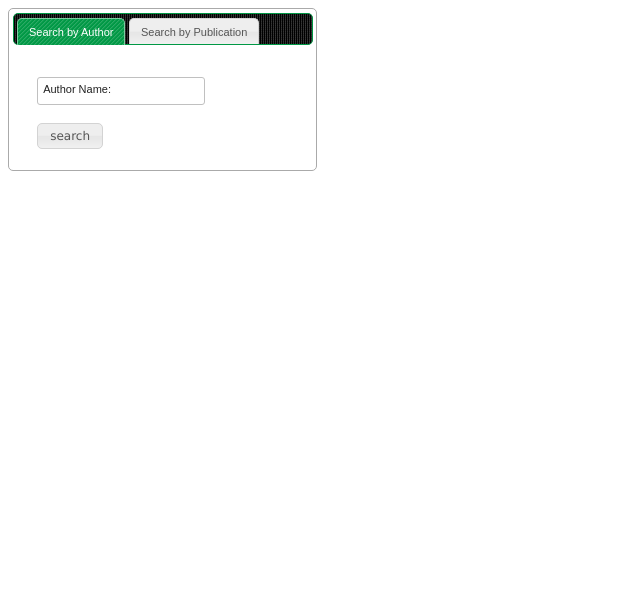
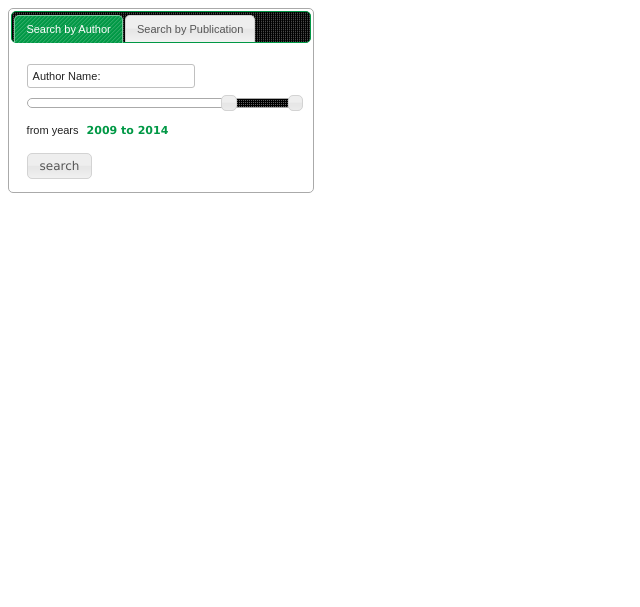
Before and after one commit to michaelprummer/infovis, a PHP site: page / in a window 1280 px wide. Shown: the top 607 px of the page, without its empty margins (0-640 px from the left). Run offline with PHP 8.4, Linux system fonts and the light colour scheme.

Commit message:
JS Parser: Filter engine

```diff
--- a/css/style.css
+++ b/css/style.css
@@ -1,6 +1,3 @@
-.error{
-    background: red;
-}
 
 .block {
     margin: 1em 0;
@@ -12,6 +9,11 @@
     padding: 1em;
     margin: 1em;
     background: #cccccc;
+}
+.green{
+    color:#009845;
+    font-weight: bold;
+
 }
 input{
     padding:5px;
@@ -30,10 +32,10 @@ input{
 .input{
     display:inline-block;
     float:left;
-    height: 1.5em;
+    height: 22px;
     border-radius: 3px;
     border: 1px solid #c0c0c0;
-    margin: 0.8em 1% 1em 0;
+    margin: 10px 1% 10px 0;
     overflow:hidden;
 
 }
@@ -53,12 +55,14 @@ input{
     border:0;
     font-size:12px;
     outline:0;
-    margin-left: 0.5em;
+    margin-left: 6px;
     background:transparent;
 
 }
 
-
+#nav{
+    font-size:11px;
+}
 
 .error{
     background-color:#F2687B;
--- a/index.html
+++ b/index.html
@@ -25,9 +25,26 @@
                 .attr("height", 600);
                 //.attr('viewBox', "0 0 "+parseInt(width, 10)+" "+parseInt(height, 10));
                 // viewbox ist awesome für navigation in unserem graphen, eingebauter zoom + bildausschnitt
-
+        var year = new Date().getFullYear();
         $("button").button();
         $('#nav').tabs();
+        $( "#yearSlider" ).slider({
+            range: true,
+            min: year-20,
+            max: year,
+            values: [ year-5, year ],
+            slide: function( event, ui ) {
+                $( "#amount" ).val( ui.values[ 0 ] + " to " + ui.values[ 1 ] );
+                parser.addFilter({
+                    year:{
+                        from:ui.values[ 0 ],
+                        to:ui.values[ 1 ]
+                    }
+                });
+            }
+        });
+        $( "#amount" ).val(  $( "#yearSlider" ).slider( "values", 0 ) +
+        " to " + $( "#yearSlider" ).slider( "values", 1 ) );
 
         var parser = new Parser({svg:svgContainer});
 
@@ -45,8 +62,8 @@
 
         // SEARCH FORM ANIMATING INPUTS:
         var aniDuration = 200;
-        var inputHeightExpanded = '2.7em';
-        var inputHeightCollapsed = '1.5em';
+        var inputHeightExpanded = '50px';
+        var inputHeightCollapsed = '22px';
 
         $('.input label').click(function(ev){
             // show input
@@ -109,6 +126,13 @@
                    <label for="name">Author Name:</label> <input value="Wiethoff" type="text" name="name" id="name"/><br/>
                 </span>
                 <div class="clear"></div>
+                <div id="yearSlider"></div>
+                <p>
+                    <label for="amount">from years </label>
+                    <input type="text" id="amount" readonly class="green" style="border:none">
+                </p>
+
+                <div class="clear"></div>
                 <button name="search" id="searchAuthor"> search</button>
             </form>
         </div>
@@ -119,10 +143,11 @@
                 </span>
                 <div class="clear"></div>
                 <button name="search" id="searchButton"> search</button>
+
             </form>
         </div>
+    </div>
 
-    </div>
 
     <div id ="canvas">
         <!-- here goes the svg content-->
--- a/js/parser.js
+++ b/js/parser.js
@@ -10,9 +10,9 @@ Parser = function(opts){
     var canvas = d3.select(canvasId);
     var isDone = false;
     this.svg =opts["svg"];
+    this.filter = {};
     //var localData = {authors: {}, papers:{}, media:{}};
 
-    var ajaxLoader = $("<div id='ajaxloader'></div>");
     var that = this;
     // methods if we had a nice structured database
     /*Parser.prototype.getAuthor = function(name,paper){}
@@ -52,6 +52,7 @@ Parser = function(opts){
                 $("#" + canvasId).removeClass("loading");
                 that.updateLocalData(data);
 
+                console.log("Api Call result:");
                 console.log(data);
 
                 var bubble;
@@ -60,6 +61,8 @@ Parser = function(opts){
                     var re = new RegExp(".*" + author.toLowerCase() + "$");
                     var realAuthorname = "";
                     if (data.length > 0) {
+                        data = that.filterData(data);
+
                         for (var i = 0; i < data[0].elements[0].authors.length; i++) {
                             if (re.test(data[0].elements[0].authors[i].toLowerCase())) {
                                 realAuthorname = data[0].elements[0].authors[i];
@@ -80,6 +83,24 @@ Parser = function(opts){
             $("#error").fadeIn(200);
         })
     }
+    Parser.prototype.addFilter = function(opts){
+        if(opts.hasOwnProperty('year')){
+            this.filter['year'] = opts['year'];
+        }
+
+    }
+    Parser.prototype.filterData = function (data){
+        if(this.filter["year"] != null){
+            for (var i = 0; i < data.length; i++) {
+                if(parseInt(data[i].year) < parseInt(this.filter["year"].from) || parseInt(data[i].year) > parseInt(this.filter["year"].to)){
+                    //console.log("filtered:"+ data[i].year);
+                    data.splice(i,1);
+                    i--;
+                }
+            }
+        }
+        return data;
+    }
     Parser.prototype.updateLocalData = function (data){
 
 
```
